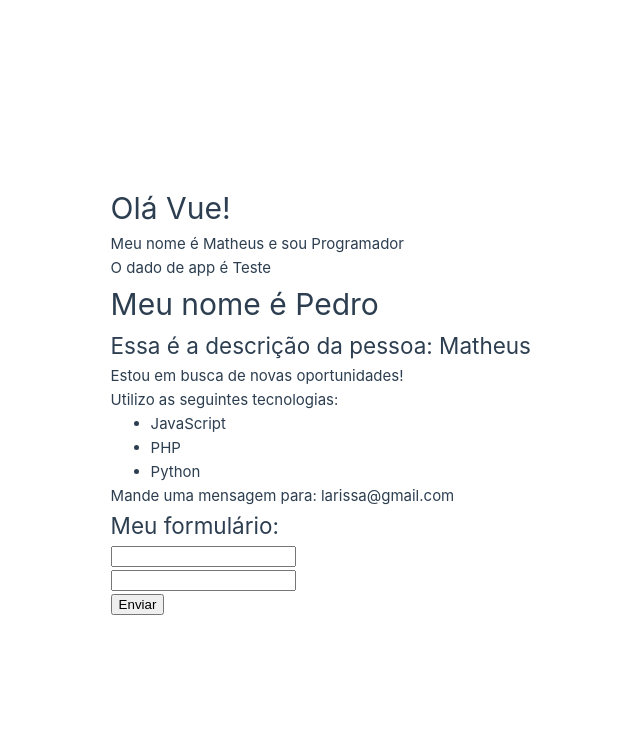
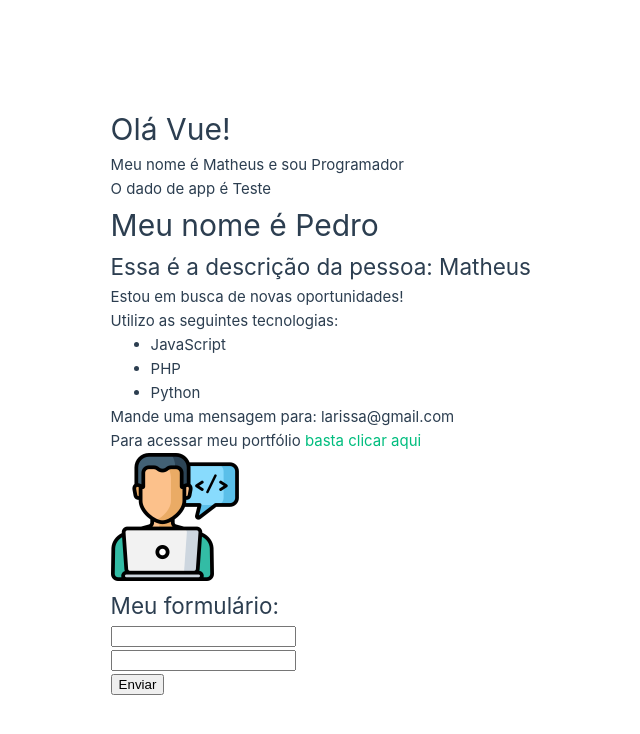
Before and after one commit to eulalaoliveira/projectVue, a Vue app in the folder vue-project/: page / in a window 1280 px wide. Shown: the top 734 px of the page, without its empty margins (109-749 px from the left). Built offline with nearby package versions, Linux system fonts and the light colour scheme.

Commit message:
atributos dinamicos v-bind

```diff
--- a/vue-project/src/components/Info.vue
+++ b/vue-project/src/components/Info.vue
@@ -9,16 +9,24 @@
             <li>Python</li>
         </ul>
         <p v-show="mostrar_email">Mande uma mensagem para: {{ email }}</p>
+        <p>Para acessar meu portfólio <a v-bind:href="meu_link" target="_blank">basta clicar aqui</a></p>
+        <Picture />
     </div>
 </template>
 <script>
+import Picture from "../components/Picture.vue"
+
     export default {
         name: 'Info',
+        components: {
+            Picture
+        },
         data() {
             return {
                 esta_trabalhando: false,
                 mostrar_email: true,
-                email: "larissa@gmail.com"
+                email: "larissa@gmail.com",
+                meu_link: "https://google.com"
             }
         }
     }
--- /dev/null
+++ b/vue-project/src/components/Picture.vue
@@ -0,0 +1,14 @@
+<template>
+    <img :src="avatar" :alt="descricao">
+</template>
+<script>
+    export default {
+        name: "Picture",
+        data() {
+            return {
+                avatar: "/img/avatar.png",
+                descricao: "Matheus Battisti"
+            }
+        }
+    }
+</script>
```
Also changed, not shown: vue-project/public/img/avatar.png (added).
